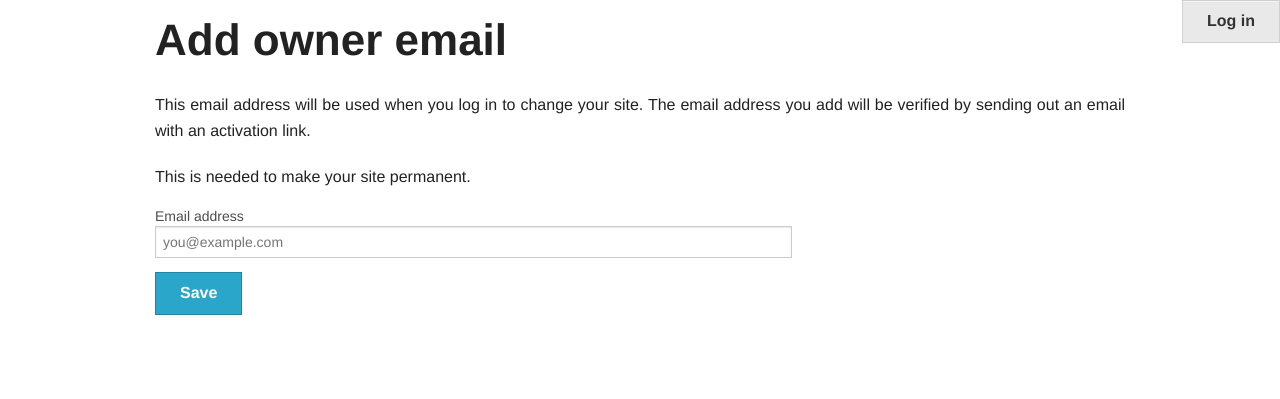
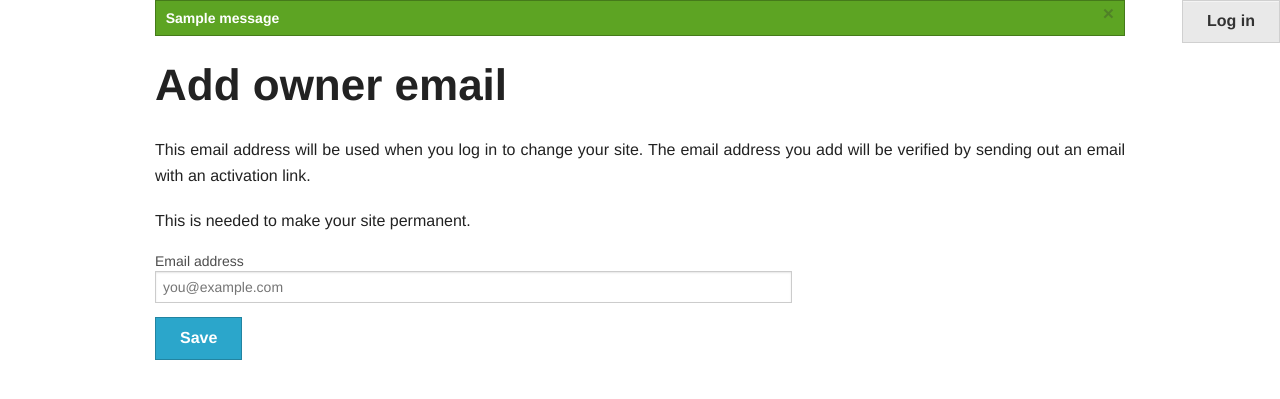
Before and after one commit to abal09/samklang, a Flask app: page /admin/email/add in a window 1280 px wide. Shown: the top 399 px of the page. Run offline with Flask 2, Linux system fonts and the light colour scheme; one stand-in notice (Sample message) is shown; data that the repository does not hold is empty; some libraries are stand-ins or nearby versions.

Commit message:
Show flash() messages

```diff
--- a/templates/base.html
+++ b/templates/base.html
@@ -52,6 +52,19 @@
 
 <div class="row" id="container">
     <div class="small-12 columns" id="main">
+        {% with messages = get_flashed_messages(with_categories=true) %}
+        {% if messages %}
+        <div class="flashes">
+            {% for category, message in messages %}
+            <div class="alert-box {{ category }} data-alert">
+                {{ message|safe }}
+                <a class="close" href="">×</a>
+            </div>
+            {% endfor %}
+        </div>
+        {% endif %}
+        {% endwith %}
+
         {% block main %}
 	<div class="row">
 		<div class="large-12 columns">
```
